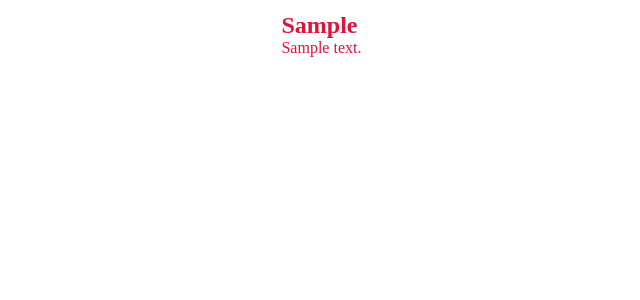
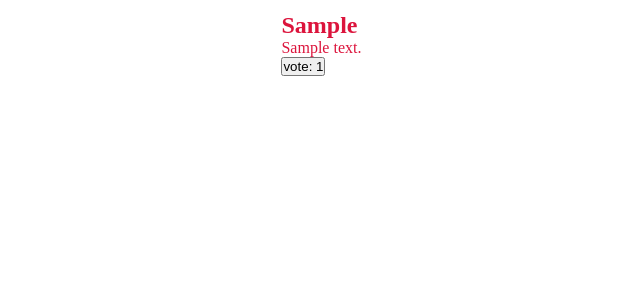
Before and after one commit to Joonsey/personal-website, a Django app: page /WIP/ in a window 1280 px wide. Shown: the top 300 px of the page, without its empty margins (256-896 px from the left). Run offline with Django 3.2, Linux system fonts and the light colour scheme; tables that the repository leaves empty hold one stand-in row (values such as "Sample post"); some libraries are stand-ins or nearby versions; some web fonts are replaced.

Commit message:
fixed bug

```diff
--- a/blog/templates/crowdfounder/index.html
+++ b/blog/templates/crowdfounder/index.html
@@ -12,9 +12,11 @@
             {% if idea.votes > 1 %}
             <form action="{% url 'increase-vote' idea.pk %}" method=POST>
                 <button class="emph" id="approve-btn" type="submit">votes: {{ idea.votes }}</button>
-                </form>
+            </form>
             {% else %}
-            <!-- <a href="{% url 'increase-vote' %}" class='emph'>vote:  {{ idea.votes }}</a> -->
+            <form action="{% url 'increase-vote' idea.pk %}" method=POST>
+                <button class="emph" id="approve-btn" type="submit">vote: {{ idea.votes }}</button>
+            </form>
             {% endif %}
         </div>
         <p class="subtle">On {{ idea.date_posted }}</p>
```
